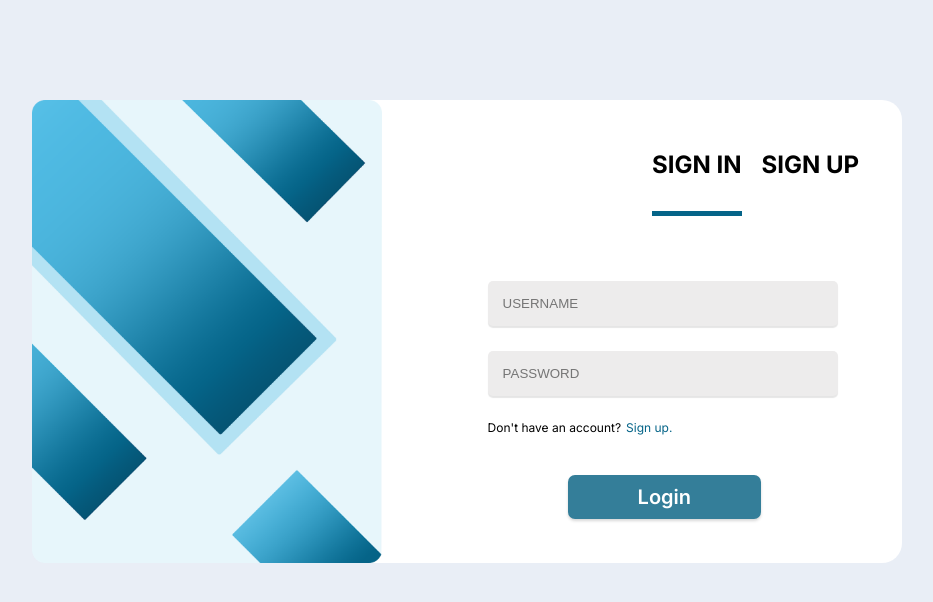
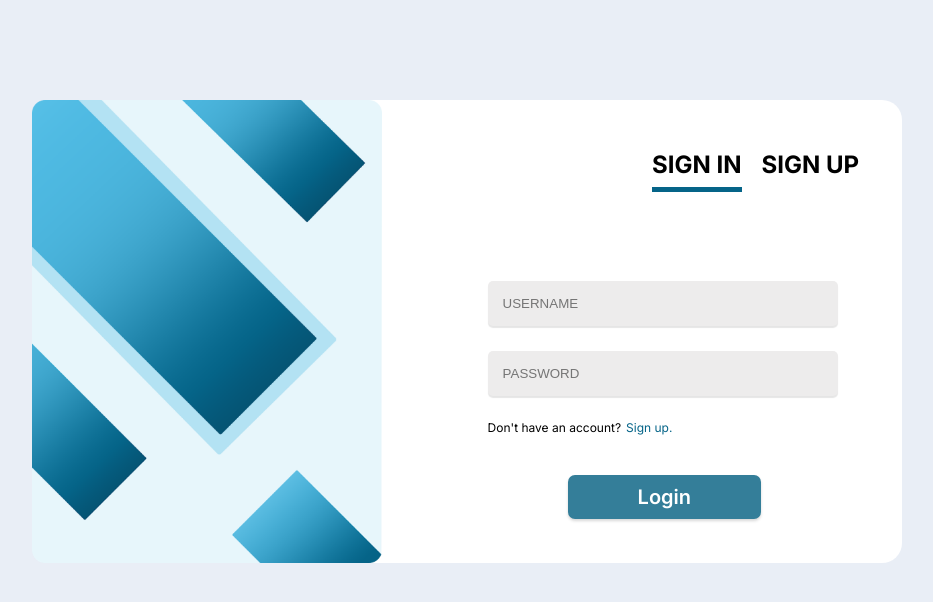
Before and after one commit to jdahiroc/learning-management-system, a React (Vite) app: page / in a window 1280 px wide. Shown: the top 602 px of the page, without its empty margins (178-1111 px from the left). Built offline with nearby package versions, Linux system fonts and the light colour scheme; no server answers; a web font is replaced by a local one.

Commit message:
adjust the design css

```diff
--- a/src/styles/signIn.css
+++ b/src/styles/signIn.css
@@ -65,7 +65,7 @@ body {
 /* underline */
 .header-text-container .underline {
   position: absolute;
-  top: 26%;
+  top: 23%;
   width: 90px;
   height: 5px;
   background-color: #056488;
```
